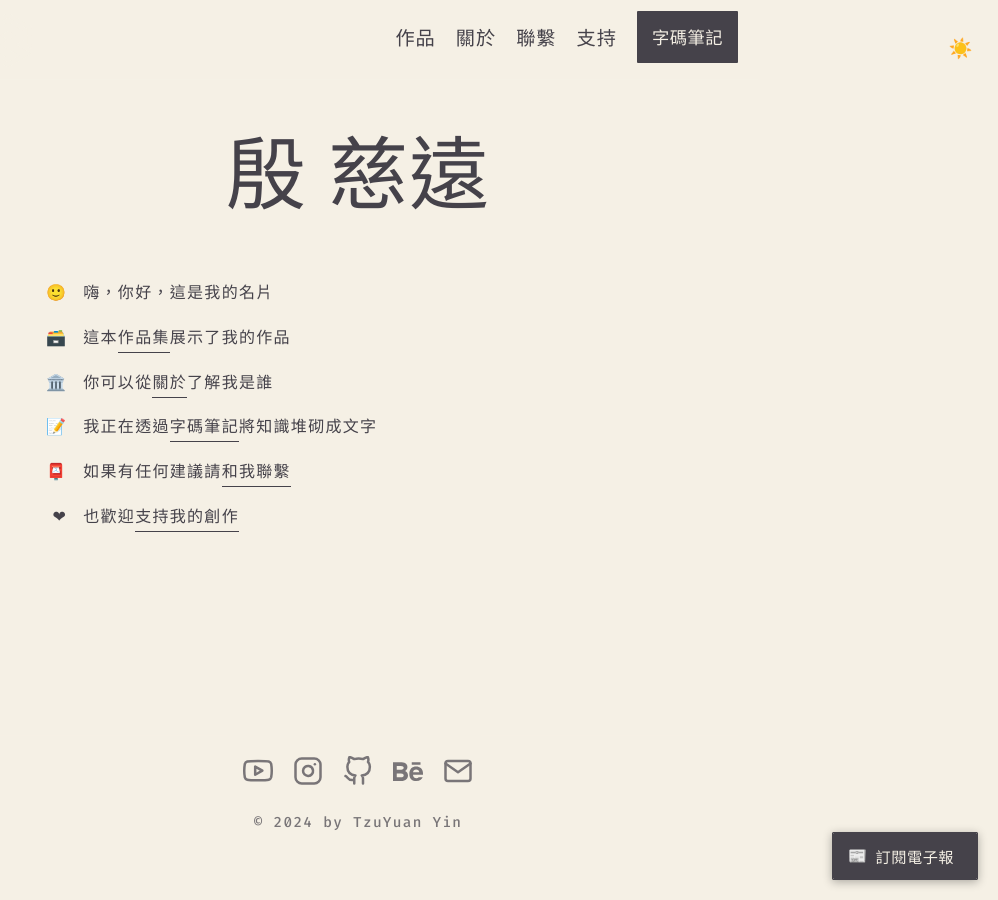
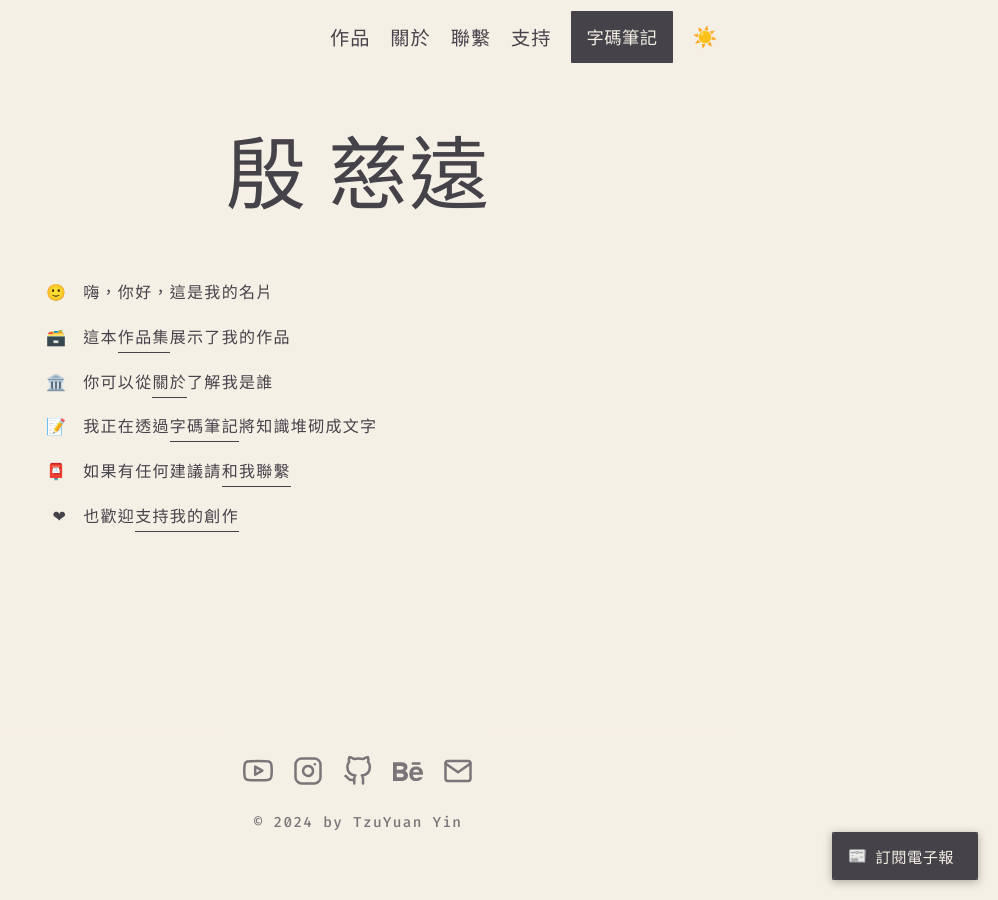
Before and after one commit to yintzuyuan/yintzuyuan.github.io, a Jekyll site: the page built from index.md, in a window 1280 px wide. Shown: the whole page, without its empty margins (282-1280 px from the left). Built offline with Jekyll 4.4.1, drawn with Linux system fonts in a browser that asks for light colours; some web fonts are replaced.

Commit message:
按鈕字重變化

```diff
--- a/_includes/header.html
+++ b/_includes/header.html
@@ -30,7 +30,7 @@
             <a href="https://blog.erikyin.net" target="_blank" class="nounderline">
                 <button class="button focus">字碼筆記</button>
             </a>
-            <button id="theme-toggle" aria-label="切換主題">
+            <button class="button share theme-toggle" id="theme-toggle" aria-label="切換主題">
                 <span class="theme-toggle-dark">🌙</span>
                 <span class="theme-toggle-light">☀️</span>
             </button>
--- a/_sass/_global.scss
+++ b/_sass/_global.scss
@@ -98,7 +98,6 @@
       margin-bottom: 1.8em;
       line-height: 2.5; // 增加行距
       font-size: var(--font-size-base);
-    //   text-align:justify;
     }
 
     .justify-text {
@@ -109,7 +108,6 @@
       color: var(--text-color);
       text-decoration: none;
       position: relative;
-      transition: all var(--transition-duration) ease;
 
       &::after {
         content: '';
@@ -119,16 +117,11 @@
         width: 100%;
         height: 1px;
         background-color: var(--text-color);
-        transition: all var(--transition-duration) ease;
       }
 
       &:hover, &:focus {
-        color: var(--white);
-
-        &::after {
-          background-color: var(--white);
+        color: var(--text-color);
         }
-      }
     }
 
     hr {
@@ -234,28 +227,7 @@
     }
   }
 
-  #theme-toggle {
-    background: none;
-    border: none;
-    cursor: pointer;
-    font-size: 1.5rem;
-    position: fixed;
-    top: 20px;
-    right: 20px;
-    z-index: 1000;
-}
-
-.theme-toggle-dark,
-.theme-toggle-light {
-    display: none;
-}
-
-body:not(.light-theme) .theme-toggle-dark,
-body.light-theme .theme-toggle-light {
-    display: inline;
-}
-
-body, h1, h2, h3, h4, h5, h6, p, span, a, button, input, textarea, select, li {
+body, h1, h2, h3, h4, h5, h6, p, span, a, input, textarea, select, li {
     font-weight: inherit;
   }
 
--- a/_sass/base/_typography.scss
+++ b/_sass/base/_typography.scss
@@ -86,7 +86,10 @@
     transition: font-weight 0.3s ease;
 
     &:hover {
-      font-weight: var(--font-weight-bold);
+        // font-variation-settings: "wght" + 100;
+        font-weight: var(--font-weight-bold);
+
+
     }
   }
 
--- a/_sass/components/_buttons.scss
+++ b/_sass/components/_buttons.scss
@@ -26,6 +26,7 @@
     }
 
     &:hover, &:focus {
+        font-weight: var(--font-weight-bold);
         background-color: var(--accent-color);
         color: var(--text-color);
     }
@@ -53,6 +54,7 @@
     }
 
     &:hover, &:focus {
+        font-weight: var(--font-weight-bold);
         background-color: var(--accent-color);
         color: var(--bg-color);
     }
@@ -73,6 +75,17 @@
     }
 
     // 特定的分享按鈕顏色
+
+    &.theme-toggle {
+        background-color: transparent;
+        font-size: 1.25em;
+        border-radius: 50%;
+
+        body.light-theme & {
+            background-color: transparent;
+        }
+    }
+
     &.facebook:hover {
         background-color: rgba(59, 89, 152, 0.8);
 
--- a/_sass/components/_header.scss
+++ b/_sass/components/_header.scss
@@ -188,47 +188,7 @@
         }
       }
     }
-  }
-
-//   // 回到頂部按鈕
-//   .back-to-top {
-//     position: fixed;
-//     bottom: 20px;
-//     right: 20px;
-//     background-color: var(--bg-color);
-//     color: var(--text-color);
-//     border: 1px solid var(--text-color);
-//     border-radius: 50%;
-//     width: 40px;
-//     height: 40px;
-//     display: flex;
-//     align-items: center;
-//     justify-content: center;
-//     cursor: pointer;
-//     opacity: 0;
-//     visibility: hidden;
-//     transition: opacity 0.3s, visibility 0.3s;
-//     z-index: 998;
-
-//     &.visible {
-//       opacity: 1;
-//       visibility: visible;
-//     }
-
-//     &:hover {
-//       background-color: var(--text-color);
-//       color: var(--bg-color);
-//     }
-
-//     @media (max-width: 767px) {
-//       bottom: 70px; // 調整位置以避免與電子報訂閱區塊衝突
-//     }
-
-//     @media (min-width: 768px) {
-//         bottom: 80px; // 在桌面版上提高位置，避免與電子報區塊重疊
-//         right: 30px;
-//       }
-//   }
+}
 
   // 當菜單打開時，禁止body滾動
     body.menu-open {
@@ -293,28 +253,7 @@
     }
   }
 
-// 主題切換按鈕
-#theme-toggle {
-    background: none;
-    border: none;
-    cursor: pointer;
-    font-size: 1.2em;
-    color: var(--text-color);
-    // transition: color var(--transition-duration) ease;
-    padding: 5px;
-    margin-left: 15px;
 
-    @media (max-width: 767px) {
-      position: absolute;
-      right: 60px; // 調整位置，避免與漢堡菜單按鈕重疊
-      top: 50%;
-      transform: translateY(-50%);
-    }
-
-    &:hover {
-      color: var(--white);
-    }
-  }
 
   .theme-toggle-dark,
   .theme-toggle-light {
```
Also changed, not shown: 8 other files.
